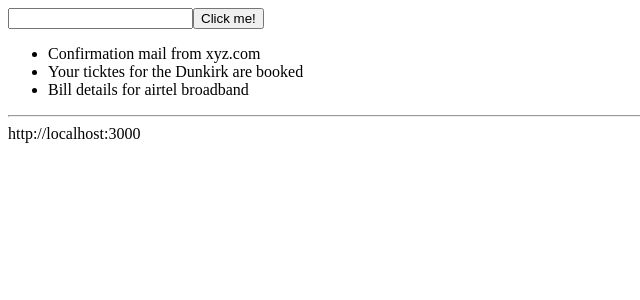
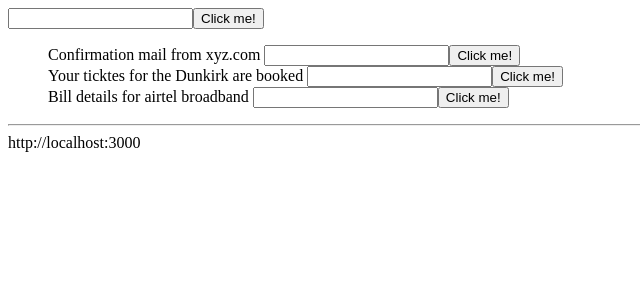
Before and after one commit to vinay-thallam/angular2-fundamentals, an Angular app: page / in a window 1280 px wide. Shown: the top 300 px of the page, without its empty margins (0-640 px from the left). Built offline with nearby package versions, Linux system fonts and the light colour scheme.

Commit message:
accepting input for a component using @Input decorator

```diff
--- a/src/app/app.component.html
+++ b/src/app/app.component.html
@@ -1,9 +1,8 @@
 <div>
   <app-simple-form></app-simple-form>
   <ul>
-    <li *ngFor="let message of mail.messages">
-      {{message}}
-    </li>
+    <app-simple-form *ngFor="let message of mail.messages" [msg]="message">
+    </app-simple-form>
   </ul>
   <hr/>
   {{api}}
--- a/src/app/simple-form/simple-form.component.ts
+++ b/src/app/simple-form/simple-form.component.ts
@@ -1,9 +1,10 @@
-import { Component, OnInit } from '@angular/core';
+import { Component, OnInit, Input } from '@angular/core';
 
 @Component({
   selector: 'app-simple-form',
   template: `
     <div>
+      {{msg}}
       <input #myInput type="text">
       <button (mouseover)="onClick($event, myInput.value)">Click me!</button>
     </div>
@@ -11,6 +12,8 @@
   styles: []
 })
 export class SimpleFormComponent implements OnInit {
+
+  @Input() msg;
 
   constructor() { }
 
```
